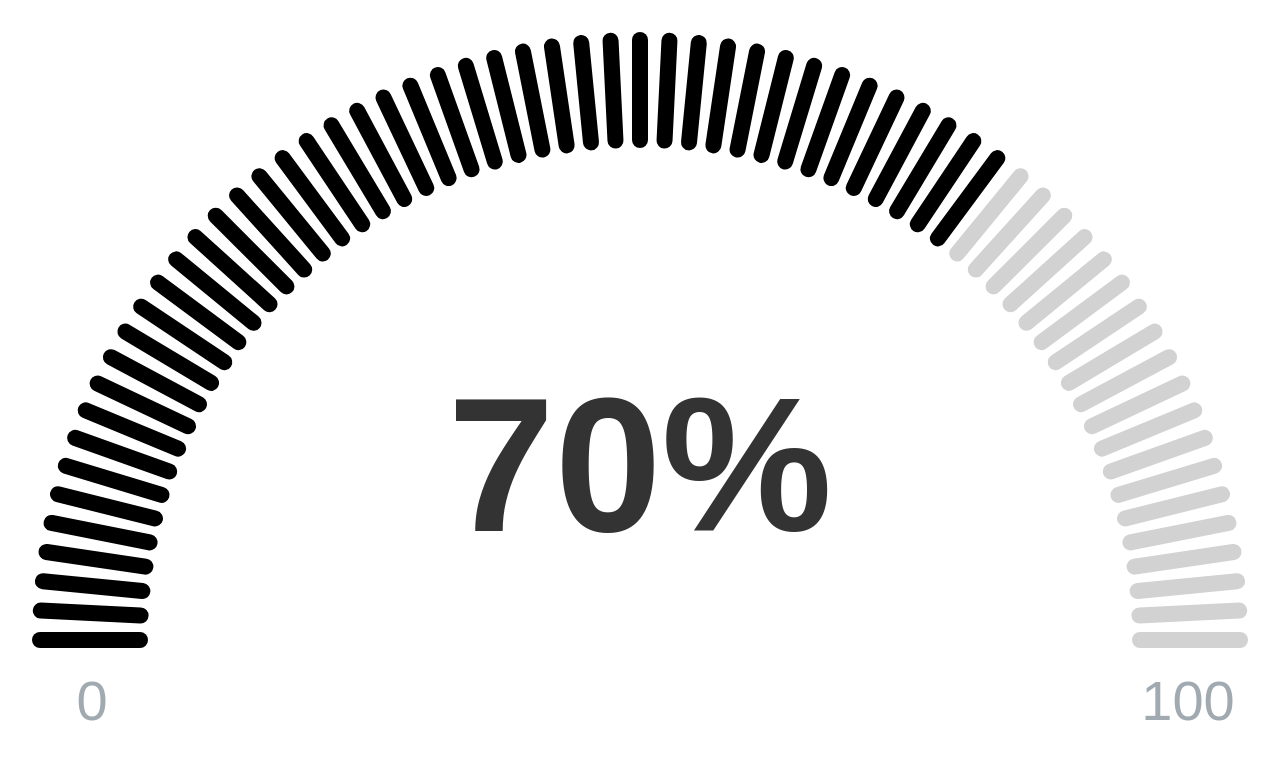
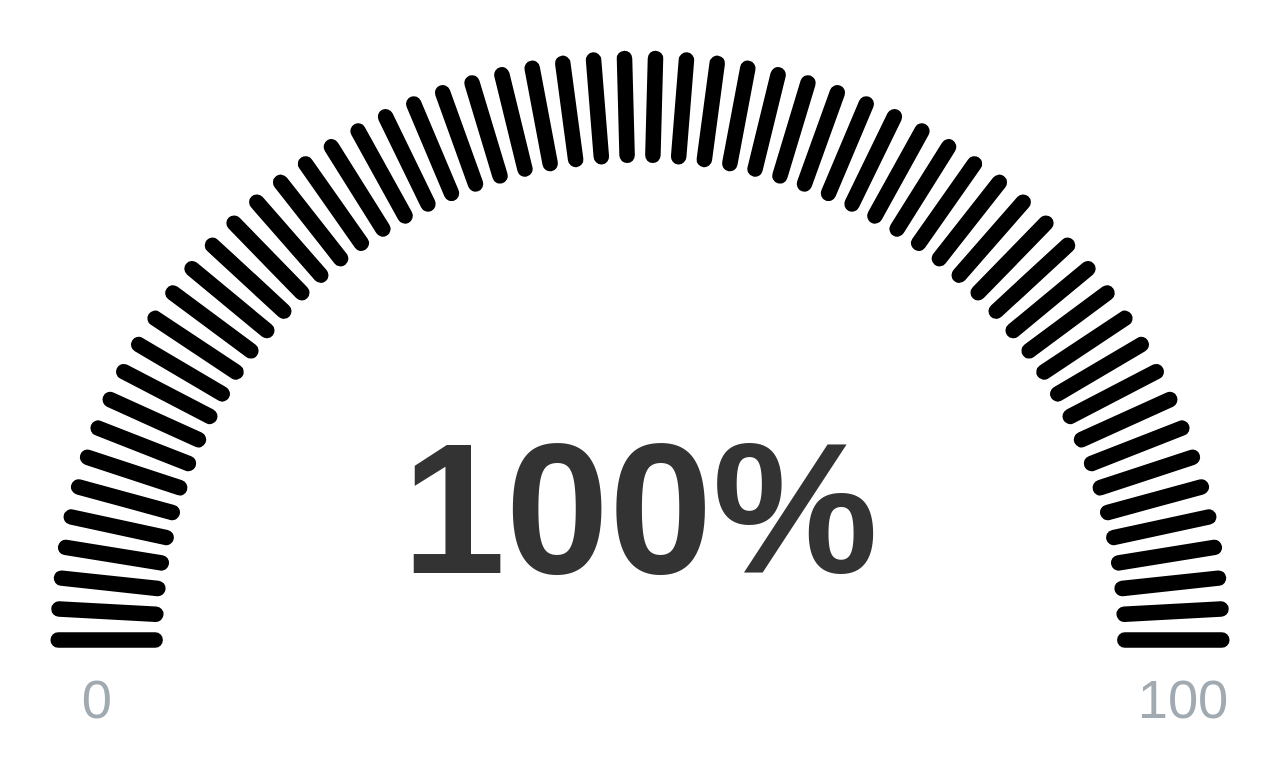
Before and after one commit to costiz7/EcoNomos, a React (Vite) app in the folder client/: page / in a window 1280 px wide. Shown: the top 760 px of the page. Built offline with nearby package versions, Linux system fonts and the light colour scheme.

Commit message:
Optimized Radial Gauge Component

```diff
--- a/client/src/RadialGaugeComponent/RadialGaugeComponent.jsx
+++ b/client/src/RadialGaugeComponent/RadialGaugeComponent.jsx
@@ -1,114 +1,132 @@
 import React, { useMemo, useState, useEffect } from 'react';
 
-const RadialGaugeComponent = ({ percentage = 70, totalTicks = 65 }) => {
-  const [displayPercentage, setDisplayPercentage] = useState(0);
+const RadialGaugeComponent = ({ targetPercentage = 100, totalSegments = 60 }) => {
+  const [currentAnimatedPercentage, setCurrentAnimatedPercentage] = useState(0);
 
-  // Păstrăm dimensiunile interne originale pentru calcule
-  const INTERNAL_WIDTH = 350;
-  const INTERNAL_HEIGHT = 250;
-  const center = { x: INTERNAL_WIDTH / 2, y: 220 };
-  const outerR = 150;
-  const innerR = 125;
-  const startAngleDegrees = -180;
-  const endAngleDegrees = 0;
-  const ARC_TOTAL_DEGREES = Math.abs(endAngleDegrees - startAngleDegrees);
-  const degreesPerTick = ARC_TOTAL_DEGREES / (totalTicks - 1);
-  const toRadians = (deg) => deg * (Math.PI / 180);
+  // --- 1. GEOMETRIC CONFIGURATION ---
+  // The center coordinates and radii control the entire drawing
+  const centerCoordinateX = 175;
+  const centerCoordinateY = 175;
+  const outerRadius = 150;
+  const innerRadius = 125;
 
+  const startingAngleInDegrees = -180;
+  const endingAngleInDegrees = 0;
+
+  const totalAngleSpanInDegrees = Math.abs(endingAngleInDegrees - startingAngleInDegrees);
+  const degreesPerSegment = totalAngleSpanInDegrees / (totalSegments - 1);
+
+  // Helper function to convert degrees to radians (required by Math.sin/Math.cos)
+  const convertDegreesToRadians = (angleInDegrees) => {
+    return angleInDegrees * (Math.PI / 180);
+  };
+
+  // --- 2. ANIMATION ENGINE ---
   useEffect(() => {
-    let animationFrameId;
-    const startValue = displayPercentage;
-    const endValue = percentage;
+    // If we have already reached the target percentage, do not start the animation
+    if (currentAnimatedPercentage === targetPercentage) return;
 
-    if (startValue === endValue) return;
+    let animationFrameIdentifier;
+    let animationStartTime = null;
+    const animationDurationInMilliseconds = 600;
+    const startingPercentageValue = currentAnimatedPercentage;
 
-    let startTime = null;
-    const duration = 600;
+    const executeAnimationStep = (currentTimestamp) => {
+      if (!animationStartTime) {
+        animationStartTime = currentTimestamp;
+      }
 
-    const animate = (timestamp) => {
-      if (!startTime) startTime = timestamp;
-      const progress = Math.min((timestamp - startTime) / duration, 1);
-      const easeOut = 1 - Math.pow(1 - progress, 3);
-      const currentValue = startValue + (endValue - startValue) * easeOut;
+      // Raw time progress (from 0.00 to 1.00)
+      const rawAnimationProgress = Math.min((currentTimestamp - animationStartTime) / animationDurationInMilliseconds, 1);
 
-      setDisplayPercentage(currentValue);
+      // Smoothed progress (cubic ease-out deceleration effect at the end)
+      const smoothedAnimationProgress = 1 - Math.pow(1 - rawAnimationProgress, 3);
 
-      if (progress < 1) {
-        animationFrameId = requestAnimationFrame(animate);
+      // Calculate the intermediate percentage value for the current frame
+      const newlyCalculatedPercentage = startingPercentageValue + (targetPercentage - startingPercentageValue) * smoothedAnimationProgress;
+
+      setCurrentAnimatedPercentage(newlyCalculatedPercentage);
+
+      // If the animation is not complete, request the next frame
+      if (rawAnimationProgress < 1) {
+        animationFrameIdentifier = requestAnimationFrame(executeAnimationStep);
       }
     };
 
-    animationFrameId = requestAnimationFrame(animate);
-    return () => cancelAnimationFrame(animationFrameId);
+    // Start the animation loop
+    animationFrameIdentifier = requestAnimationFrame(executeAnimationStep);
 
-  }, [percentage]);
+    // Cleanup on component unmount to prevent memory leaks or state updates on unmounted components
+    return () => cancelAnimationFrame(animationFrameIdentifier);
 
-  const ticks = useMemo(() => {
-    const activeTicksCount = Math.round((displayPercentage / 100) * totalTicks);
-    const calculatedTicks = [];
+  }, [targetPercentage]);
 
-    for (let i = 0; i < totalTicks; i++) {
-      const currentAngleDegrees = startAngleDegrees + i * degreesPerTick;
-      const angleRad = toRadians(currentAngleDegrees);
+  // --- 3. SEGMENTS (TICKS) CALCULATION ---
+  const lineSegments = useMemo(() => {
+    // Determine how many segments should be active (colored) based on the current animated percentage
+    const activeSegmentsCount = Math.round((currentAnimatedPercentage / 100) * totalSegments);
+    const calculatedSegmentsArray = [];
 
-      const x1 = center.x + innerR * Math.cos(angleRad);
-      const y1 = center.y + innerR * Math.sin(angleRad);
-      const x2 = center.x + outerR * Math.cos(angleRad);
-      const y2 = center.y + outerR * Math.sin(angleRad);
+    for (let segmentIndex = 0; segmentIndex < totalSegments; segmentIndex++) {
+      const currentAngleInDegrees = startingAngleInDegrees + segmentIndex * degreesPerSegment;
+      const currentAngleInRadians = convertDegreesToRadians(currentAngleInDegrees);
 
-      const isActive = i < activeTicksCount;
-      const color = isActive ? "rgb(0, 0, 0)" : "#d2d2d2";
+      const isSegmentActive = segmentIndex < activeSegmentsCount;
 
-      calculatedTicks.push({
-        id: i,
-        coords: { x1, y1, x2, y2 },
-        color
+      calculatedSegmentsArray.push({
+        identifier: segmentIndex,
+        // Calculate X and Y coordinates for the start and end of each segment using trigonometry
+        startX: centerCoordinateX + innerRadius * Math.cos(currentAngleInRadians),
+        startY: centerCoordinateY + innerRadius * Math.sin(currentAngleInRadians),
+        endX: centerCoordinateX + outerRadius * Math.cos(currentAngleInRadians),
+        endY: centerCoordinateY + outerRadius * Math.sin(currentAngleInRadians),
+        segmentColor: isSegmentActive ? "rgb(0, 0, 0)" : "#d2d2d2"
       });
     }
-    return calculatedTicks;
-  }, [displayPercentage, totalTicks, degreesPerTick, center.x, center.y, innerR, outerR, startAngleDegrees]);
+    return calculatedSegmentsArray;
+  }, [currentAnimatedPercentage, totalSegments, degreesPerSegment]);
 
-  if (ticks.length === 0) return null;
+  // Prevent rendering if segments haven't been calculated yet
+  if (lineSegments.length === 0) return null;
 
-  const firstTick = ticks[0].coords;
-  const lastTick = ticks[ticks.length - 1].coords;
+  const firstSegment = lineSegments[0];
+  const lastSegment = lineSegments[lineSegments.length - 1];
 
-  // --- CALCULUL PENTRU TRIM ---
-  // Definim o fereastră strânsă în jurul elementelor desenate
-  // Am adăugat un mic padding (10, 15) ca să nu tăiem marginile liniilor rotunjite
-  const trimParams = {
-    x: 15,    // min-x (Left - padding)
-    y: 60,    // min-y (Top - padding)
-    width: 320,  // Latimea totală decupată
-    height: 190  // Inaltimea totală decupată
-  };
+  // --- 4. AUTO-ADAPTIVE CROPPING (DYNAMIC VIEWBOX) ---
+  const viewBoxPadding = 15;
+  const bottomTextSpacing = 30;
+
+  // Calculate a tight bounding box around the gauge to eliminate unnecessary whitespace
+  const viewBoxCoordinateX = centerCoordinateX - outerRadius - viewBoxPadding;
+  const viewBoxCoordinateY = centerCoordinateY - outerRadius - viewBoxPadding;
+  const viewBoxTotalWidth = (outerRadius * 2) + (viewBoxPadding * 2);
+  const viewBoxTotalHeight = outerRadius + viewBoxPadding + bottomTextSpacing;
 
   return (
-    // Containerul Responsive
     <div className="gauge-frame" style={{ width: '100%', position: 'relative', overflow: 'hidden' }}>
       <svg
-        // AICI ESTE MODIFICAREA: Am aplicat noul viewBox calculat pentru 'trim'
-        viewBox={`${trimParams.x} ${trimParams.y} ${trimParams.width} ${trimParams.height}`}
+        viewBox={`${viewBoxCoordinateX} ${viewBoxCoordinateY} ${viewBoxTotalWidth} ${viewBoxTotalHeight}`}
         preserveAspectRatio="xMidYMid meet"
         style={{ width: '100%', height: 'auto', display: 'block' }}
       >
-        {ticks.map((tick) => (
+        {lineSegments.map((segment) => (
           <line
-            key={tick.id}
-            x1={tick.coords.x1}
-            y1={tick.coords.y1}
-            x2={tick.coords.x2}
-            y2={tick.coords.y2}
-            stroke={tick.color}
+            key={segment.identifier}
+            x1={segment.startX}
+            y1={segment.startY}
+            x2={segment.endX}
+            y2={segment.endY}
+            stroke={segment.segmentColor}
             strokeWidth="4"
             strokeLinecap="round"
-            style={{ transition: 'stroke 0.1s ease' }}
+            style={{ transition: 'stroke 0s ease' }}
           />
         ))}
 
+        {/* Main Percentage Text */}
         <text
-          x={center.x}
-          y={center.y - 40}
+          x={centerCoordinateX}
+          y={centerCoordinateY - 30}
           textAnchor="middle"
           dominantBaseline="middle"
           fontSize="3rem"
@@ -116,12 +134,13 @@ const RadialGaugeComponent = ({ percentage = 70, totalTicks = 65 }) => {
           fill="#333"
           style={{ fontFamily: 'sans-serif' }}
         >
-          {Math.round(displayPercentage)}%
+          {Math.round(currentAnimatedPercentage)}%
         </text>
 
+        {/* "0" Label */}
         <text
-          x={firstTick.x2 + 13}
-          y={firstTick.y2 + 20}
+          x={firstSegment.endX + 10}
+          y={firstSegment.endY + 20}
           textAnchor="middle"
           fontSize="14px"
           fill="#a0aab0"
@@ -130,9 +149,10 @@ const RadialGaugeComponent = ({ percentage = 70, totalTicks = 65 }) => {
           0
         </text>
 
+        {/* "100" Label */}
         <text
-          x={lastTick.x2 - 13}
-          y={lastTick.y2 + 20}
+          x={lastSegment.endX - 10}
+          y={lastSegment.endY + 20}
           textAnchor="middle"
           fontSize="14px"
           fill="#a0aab0"
```
